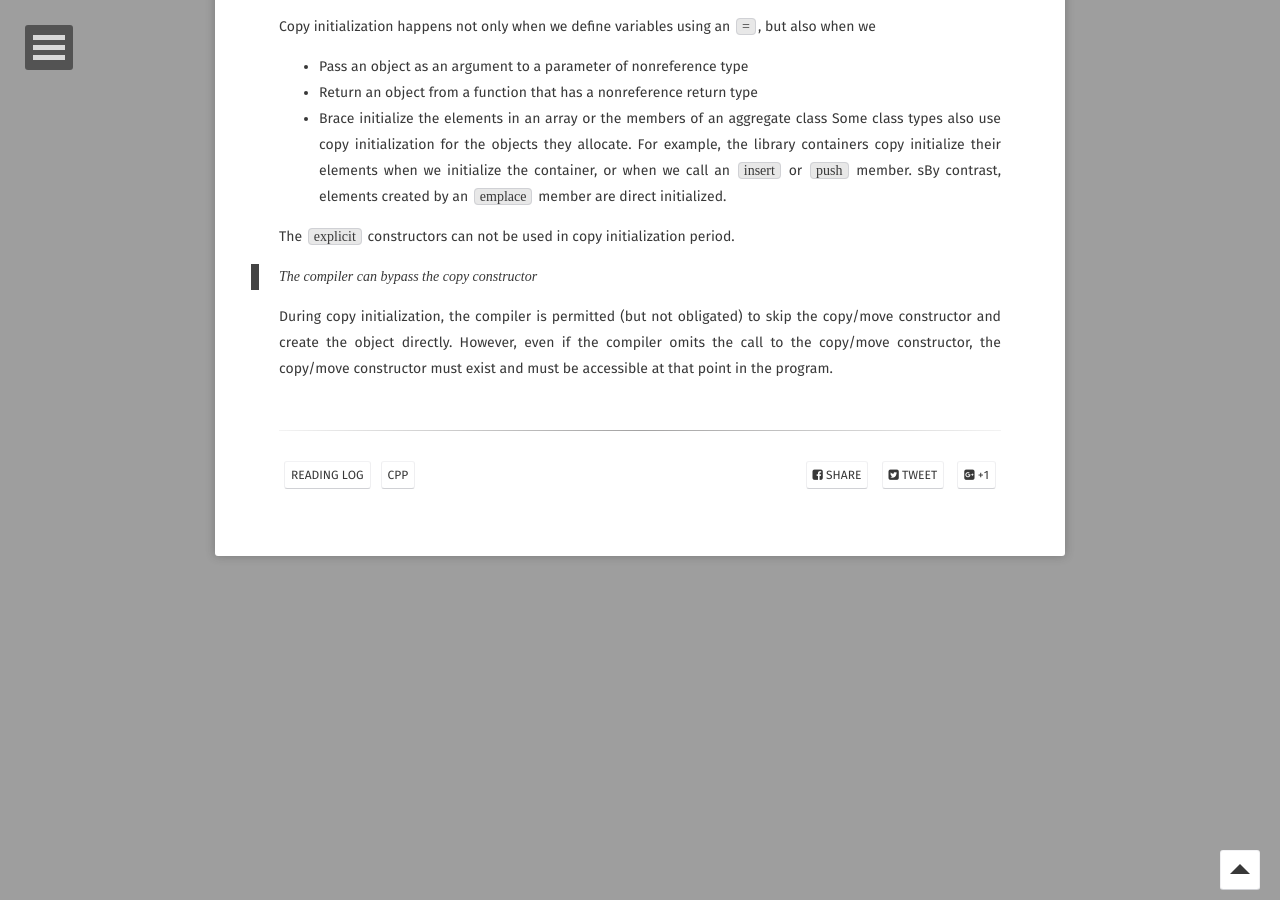
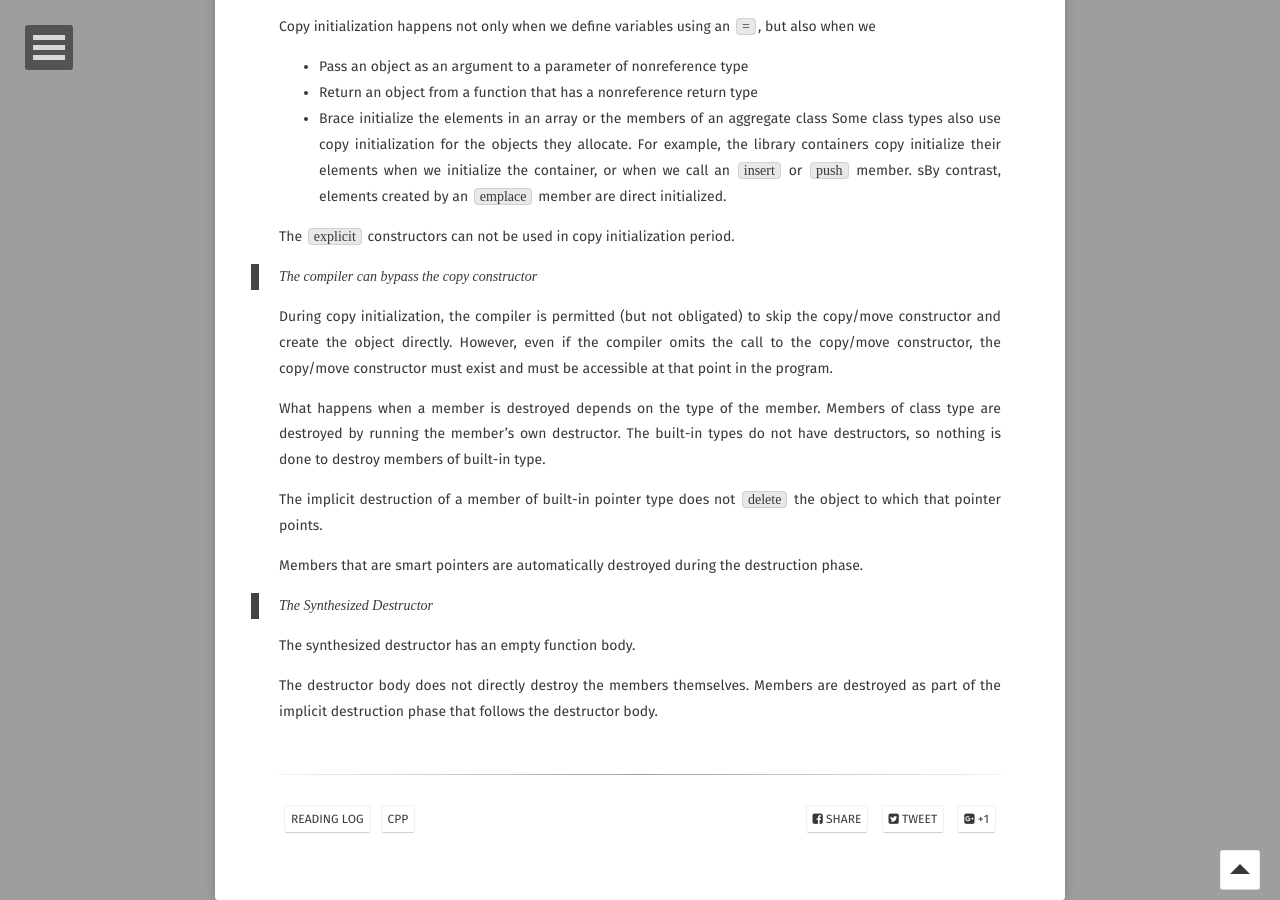
Before and after one commit to Planck35/planck35.github.io, a Jekyll site: the page built from _posts/2020-01-13-copy-control.md, in a window 1280 px wide and 900 px high, scrolled down 1126 px. Built offline with Jekyll 4.4.1, drawn with Linux system fonts in a browser that asks for light colours; some web fonts are replaced; comment, search, counter and statistics services are not loaded.

Commit message:
update read log

```diff
--- a/_posts/2020-01-13-copy-control.md
+++ b/_posts/2020-01-13-copy-control.md
@@ -41,3 +41,15 @@ The `explicit` constructors can not be used in copy initialization period.
 > The compiler can bypass the copy constructor
 
 During copy initialization, the compiler is permitted (but not obligated) to skip the copy/move constructor and create the object directly. However, even if the compiler omits the call to the copy/move constructor, the copy/move constructor must exist and must be accessible at that point in the program.
+
+What happens when a member is destroyed depends on the type of the member. Members of class type are destroyed by running the member’s own destructor. The built-in types do not have destructors, so nothing is done to destroy members of built-in type.
+
+The implicit destruction of a member of built-in pointer type does not `delete` the object to which that pointer points.
+
+Members that are smart pointers are automatically destroyed during the destruction phase.
+
+> The Synthesized Destructor
+
+The synthesized destructor has an empty function body.
+
+The destructor body does not directly destroy the members themselves. Members are destroyed as part of the implicit destruction phase that follows the destructor body.
```
